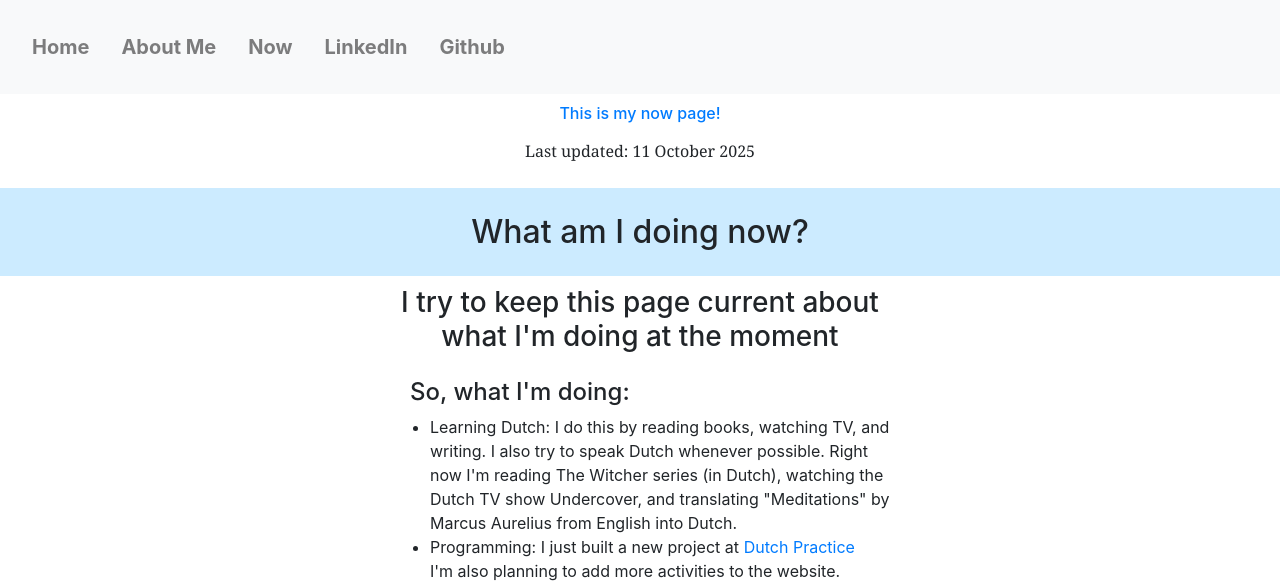
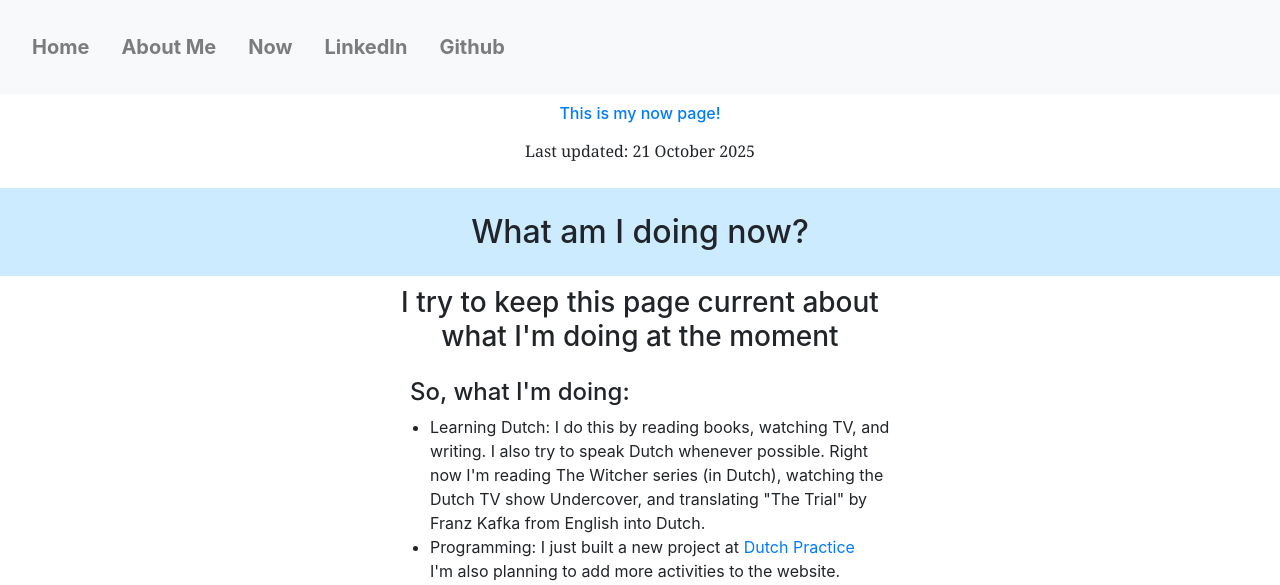
Before and after one commit to SheaMeyers/SheaMeyers.github.io, a React (Create React App) app: page /now in a window 1280 px wide. Shown: the top 585 px of the page. Built offline with nearby package versions, Linux system fonts and the light colour scheme.

Commit message:
Update now page

```diff
--- a/src/Now.tsx
+++ b/src/Now.tsx
@@ -11,7 +11,7 @@ const Now: React.FC = () => {
                     <h6 style={{textAlign: 'center'}}>
                         <a style={{margin: '0.3rem'}} href="https://nownownow.com/p/dYg2" target="_blank" rel="noopener noreferrer">This is my now page!</a>
                         <br /><br />
-                        <p>Last updated: 11 October 2025</p>
+                        <p>Last updated: 21 October 2025</p>
                     </h6>
                 </div>
                 <div className="Now--non-white-section">
@@ -28,7 +28,7 @@ const Now: React.FC = () => {
                                 Learning Dutch:  I do this by reading books, watching TV, and writing.
                                 I also try to speak Dutch whenever possible.  Right now I'm reading
                                 The Witcher series (in Dutch), watching the Dutch TV show Undercover, and translating
-                                "Meditations" by Marcus Aurelius from English into Dutch.
+                                "The Trial" by Franz Kafka from English into Dutch.
                             </li>
                             <li>
                                 Programming:  I just built a new project at
```
